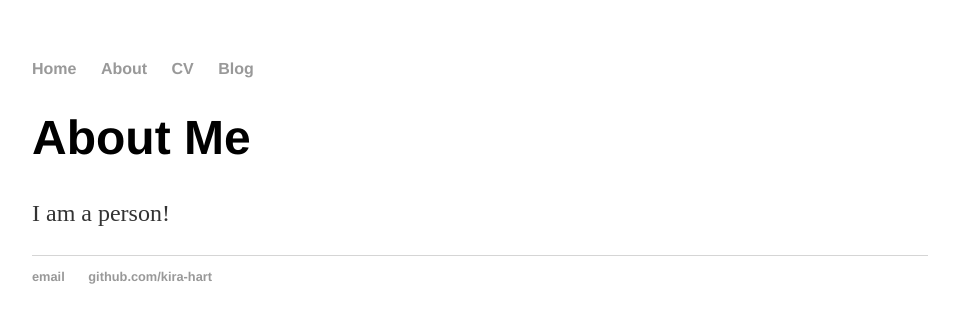
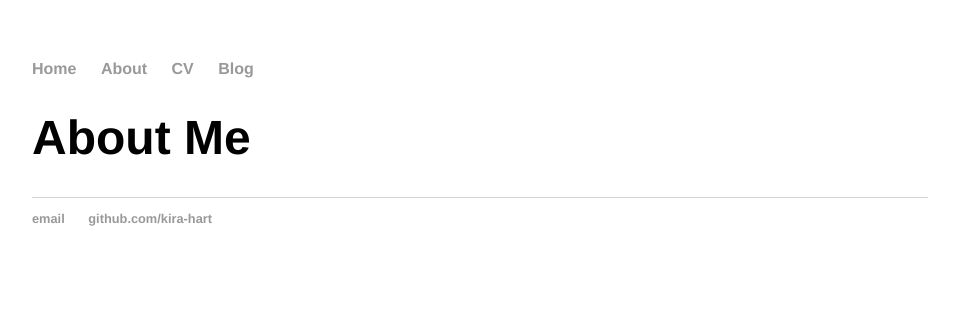
Before and after one commit to kira-hart/kira-hart.github.io, a Jekyll site: the page built from about/index.html, in a window 1280 px wide. Shown: the top 323 px of the page, without its empty margins (160-1119 px from the left). Built offline with Jekyll 4.4.1, drawn with Linux system fonts in a browser that asks for light colours.

Commit message:
Update index.html

```diff
--- a/about/index.html
+++ b/about/index.html
@@ -1,8 +1,8 @@
 ---
 layout: default
-title: About Me
+title: Resume
 ---
 <div class="blurb">
 	<h1>About Me</h1>
-	<p> I am a person! </p>
+
 </div><!-- /.blurb -->
```
